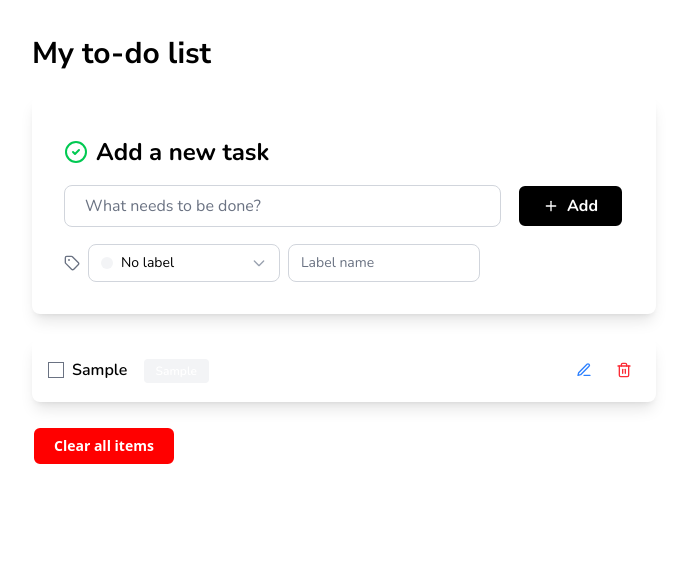
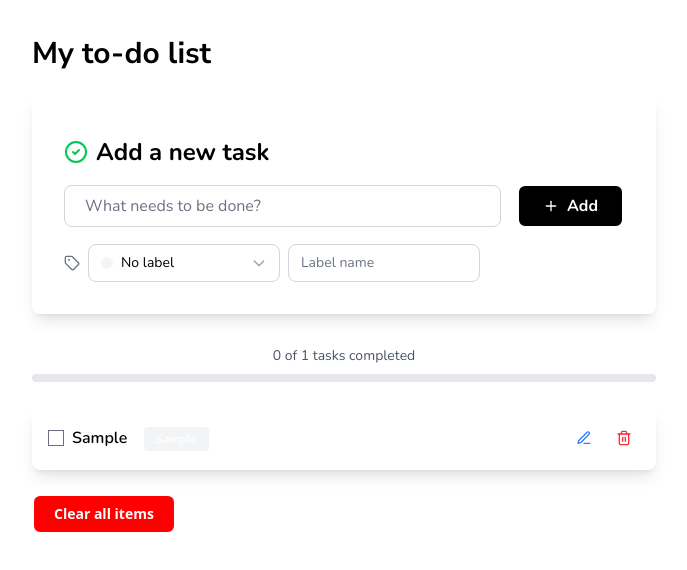
Before and after one commit to JoeyBol92/my-to-do-list-svelte, a SvelteKit app: page / in a window 1280 px wide. Both pictures are taken after typing "Sample", "Sample" into the empty fields and a click on the button "Add". Shown: the top 570 px of the page, without its empty margins (296-983 px from the left). Built offline with nearby package versions, Linux system fonts and the light colour scheme.

Commit message:
Add progress bar for completed tasks
Introduces a visual progress bar and completion count above the task list, showing how many tasks have been completed out of the total. Enhances user feedback on task completion status.

```diff
--- a/src/routes/+page.svelte
+++ b/src/routes/+page.svelte
@@ -344,7 +344,20 @@
 	</div>
 {:else}
 	<!-- Progress bar -->
-	<!-- If task -->
+	<div class="font-Nunito pt-8 text-center">
+		<p class="text-sm text-gray-600">
+			{taskData.filter((task) => task.done).length} of {taskData.length} tasks completed
+		</p>
+	</div>
+	<div class="mt-2 h-2 w-full rounded-full bg-gray-200">
+		<div
+			class="h-2 rounded-full bg-green-600 transition-all"
+			style="width: {Math.round(
+				(taskData.filter((task) => task.done).length / taskData.length) * 100
+			)}%"
+		></div>
+	</div>
+	<!-- Task -->
 	<div class="font-Nunito my-6 rounded-lg bg-white shadow-lg">
 		<ul class="todo-list">
 			{#each taskData as task, i (task.id)}
```
